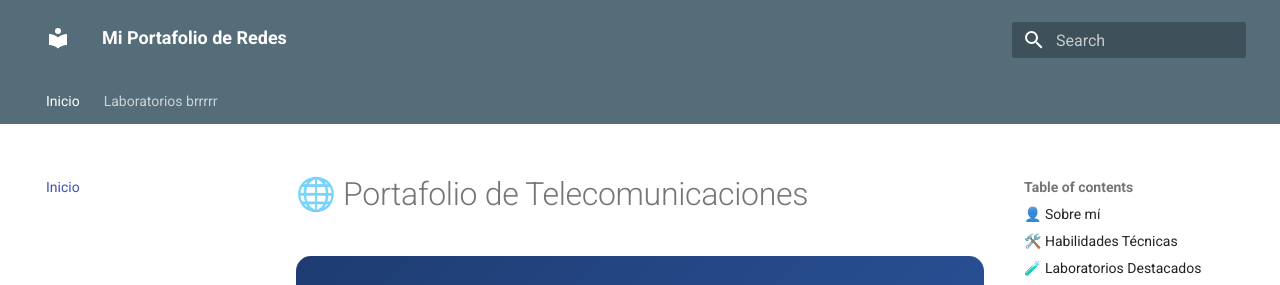
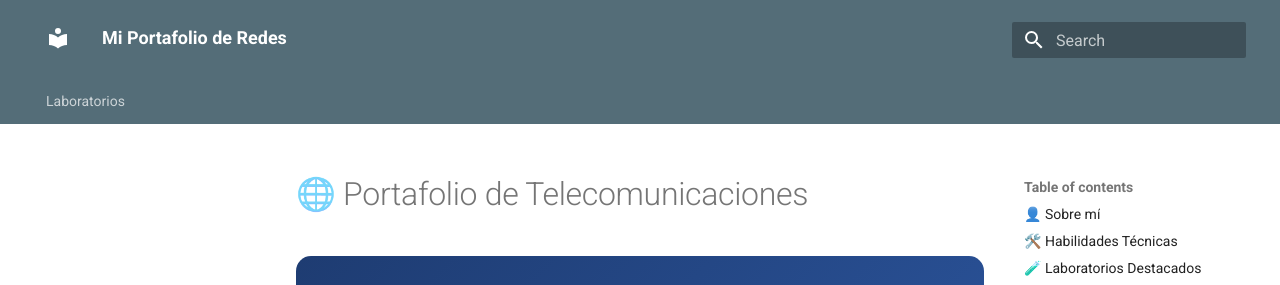
Before and after one commit to GARNAUTH-DOSTO/PORTAFOLIO_TELECOM, an MkDocs documentation site: the page built from docs/index.md, in a window 1280 px wide and 900 px high. Shown: the top 285 px of the window. Built offline with MkDocs 1.6.1 and Material for MkDocs 9.7.7, drawn with Linux system fonts in a browser that asks for light colours; part of the change alters nothing that is shown.

Commit message:
Update mkdocs.yml

```diff
--- a/mkdocs.yml
+++ b/mkdocs.yml
@@ -1,6 +1,6 @@
 site_name: Mi Portafolio de Redes
 site_description: Laboratorios de VM, CML y Packet Tracer
-site_author: Tu Nombre
+site_author: Gustavo Torres Garnauth
 
 theme:
   name: material
@@ -15,8 +15,7 @@ theme:
 extra_css:
   - stylesheets/custom.css
 nav:
-  - Inicio: index.md
-  - Laboratorios brrrrr:
+  - Laboratorios:
     - Lab 1 - DNS en Ubuntu: labs/lab1-dns.md
     - Lab 2 - DHCP en Ubuntu: labs/lab2-dhcp.md
     - Lab 3 - Packet Tracer VLANs: labs/lab3-vlans.md
```
